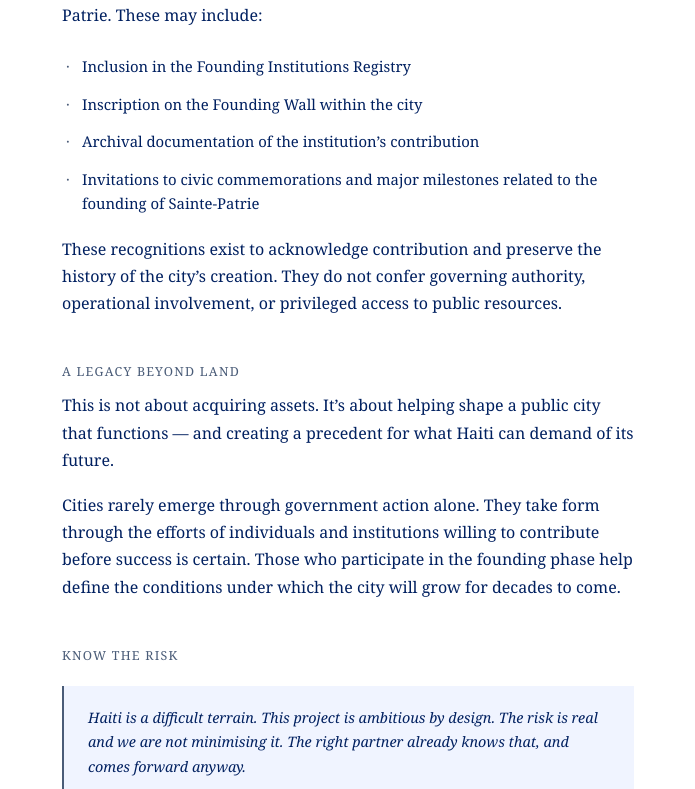
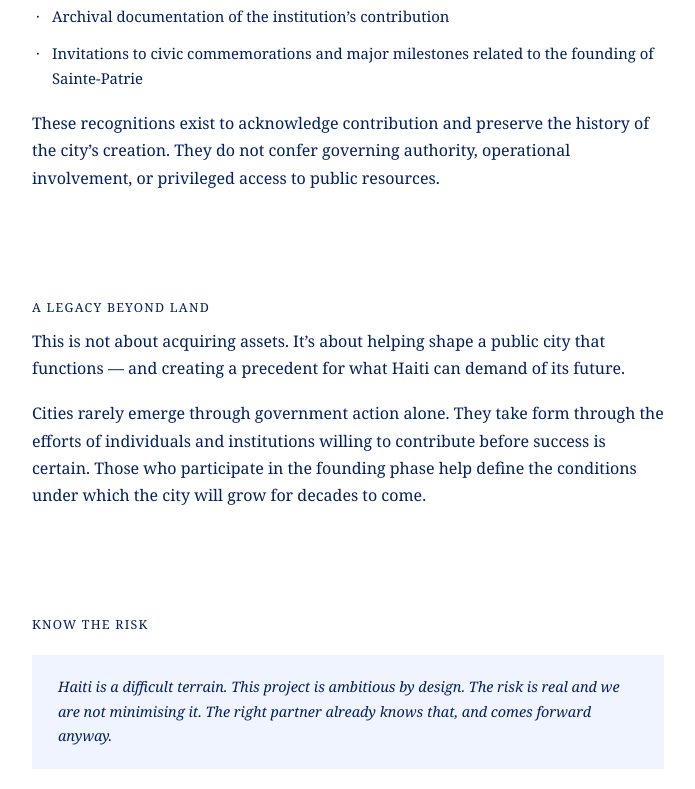
Before and after one commit to Decossard/Sainte-Patrie, a Next.js app: page /founders in a window 1280 px wide. Shown: the part 1651-2440 px from the top of the page, without its empty margins (292-987 px from the left). Built offline with nearby package versions, Linux system fonts and the light colour scheme.

Commit message:
Revert "Full aesthetic and UI audit fixes"
This reverts commit 13a39ad7ca1108349de7f64c5d81a041589cb847.

```diff
--- a/app/founders/page.tsx
+++ b/app/founders/page.tsx
@@ -54,12 +54,9 @@ export default function Founders() {
         alignment during the city&rsquo;s formative stage.
       </p>
 
-      <div className="status-block">
-        <p className="status-label">Where the project stands now</p>
-        <p>Sainte-Patrie is in its preparation phase. The vision, structure, and public case for the project are in place. The next stage is to build the relationships and support needed to engage Haiti&rsquo;s next legitimate government when that window opens.</p>
-      </div>
+      <div className="founders-section">
 
-      <div className="founders-section">
+        <hr className="divider" />
 
         <h2>Who We&rsquo;re Looking For</h2>
         <p>
@@ -75,6 +72,8 @@ export default function Founders() {
           Institutions may include foundations, companies, universities, associations,
           diaspora organizations, or other legally constituted entities.
         </p>
+
+        <hr className="divider" />
 
         <h2>What It Means to Be a Founding Institution</h2>
         <p>
@@ -99,6 +98,8 @@ export default function Founders() {
           commune is established.
         </p>
 
+        <hr className="divider" />
+
         <h2>Recognition, Not Reward</h2>
         <p>
           Institutions formally recognized for their contribution may receive forms of
@@ -117,6 +118,8 @@ export default function Founders() {
           involvement, or privileged access to public resources.
         </p>
 
+        <hr className="divider" />
+
         <h2>A Legacy Beyond Land</h2>
         <p>
           This is not about acquiring assets. It&rsquo;s about helping shape a public city
@@ -128,6 +131,8 @@ export default function Founders() {
           success is certain. Those who participate in the founding phase help define
           the conditions under which the city will grow for decades to come.
         </p>
+
+        <hr className="divider" />
 
         <h2>Know the Risk</h2>
         <div className="risk-note">
--- a/app/globals.css
+++ b/app/globals.css
@@ -8,7 +8,7 @@
   --bg: #ffffff;
   --text: #002060;
   --text-dim: #4a5c78;
-  --muted: #4a5c78;
+  --muted: #002060;
   --border: transparent;
   --accent-bg: #f0f4ff;
   --border-subtle: rgba(0, 32, 96, 0.25);
@@ -79,7 +79,7 @@ body::before {
 /* ── Layout ─────────────────────────────────────── */
 
 .container {
-  max-width: 620px;
+  max-width: 680px;
   margin: 0 auto;
   padding: 0 24px;
   width: 100%;
@@ -87,7 +87,7 @@ body::before {
 
 main {
   flex: 1;
-  padding: 80px 0 80px;
+  padding: 80px 0 120px;
 }
 
 /* ── Header / Nav ────────────────────────────────── */
@@ -105,7 +105,7 @@ header .container {
 }
 
 .site-name {
-  font-size: 0.85rem;
+  font-size: 0.88rem;
   font-weight: normal;
   letter-spacing: 0.1em;
   text-transform: uppercase;
@@ -285,6 +285,7 @@ a {
 
 .page-link:hover {
   background: var(--accent-bg);
+  transform: translateY(-2px);
 }
 
 .page-link:last-child:nth-child(odd) {
@@ -411,7 +412,7 @@ details[open].faq-item {
   gap: 16px;
   list-style: none;
   padding: 20px 0;
-  font-size: 0.93rem;
+  font-size: 0.95rem;
   font-weight: normal;
   font-style: italic;
   color: var(--text);
@@ -500,6 +501,7 @@ section .faq-item {
   letter-spacing: 0.1em;
   text-transform: uppercase;
   color: var(--muted);
+  opacity: 0.5;
   margin-bottom: 10px;
 }
 
@@ -624,6 +626,7 @@ textarea::placeholder {
   letter-spacing: 0.1em;
   text-transform: uppercase;
   color: var(--muted);
+  opacity: 0.5;
   margin-top: 12px;
   margin-bottom: 0;
 }
@@ -639,7 +642,7 @@ textarea::placeholder {
   border: 1px solid var(--text);
   background: transparent;
   color: var(--text);
-  font-size: 0.85rem;
+  font-size: 0.82rem;
   letter-spacing: 0.1em;
   text-transform: uppercase;
   padding: 18px 48px;
@@ -769,7 +772,7 @@ textarea::placeholder {
 
 .risk-note {
   background: var(--accent-bg);
-  border-left: 2px solid var(--text-dim);
+  border-left: 2px solid var(--border);
   padding: 20px 24px;
   margin-top: 20px;
 }
@@ -849,9 +852,10 @@ footer p {
 
 .mailing-address {
   font-style: normal;
-  font-size: 0.85rem;
+  font-size: 0.88rem;
   line-height: 1.65;
   color: var(--muted);
+  opacity: 0.65;
   margin-top: 6px;
   margin-bottom: 0;
 }
```
Also changed, not shown: app/page.tsx (+8 -3 lines).
